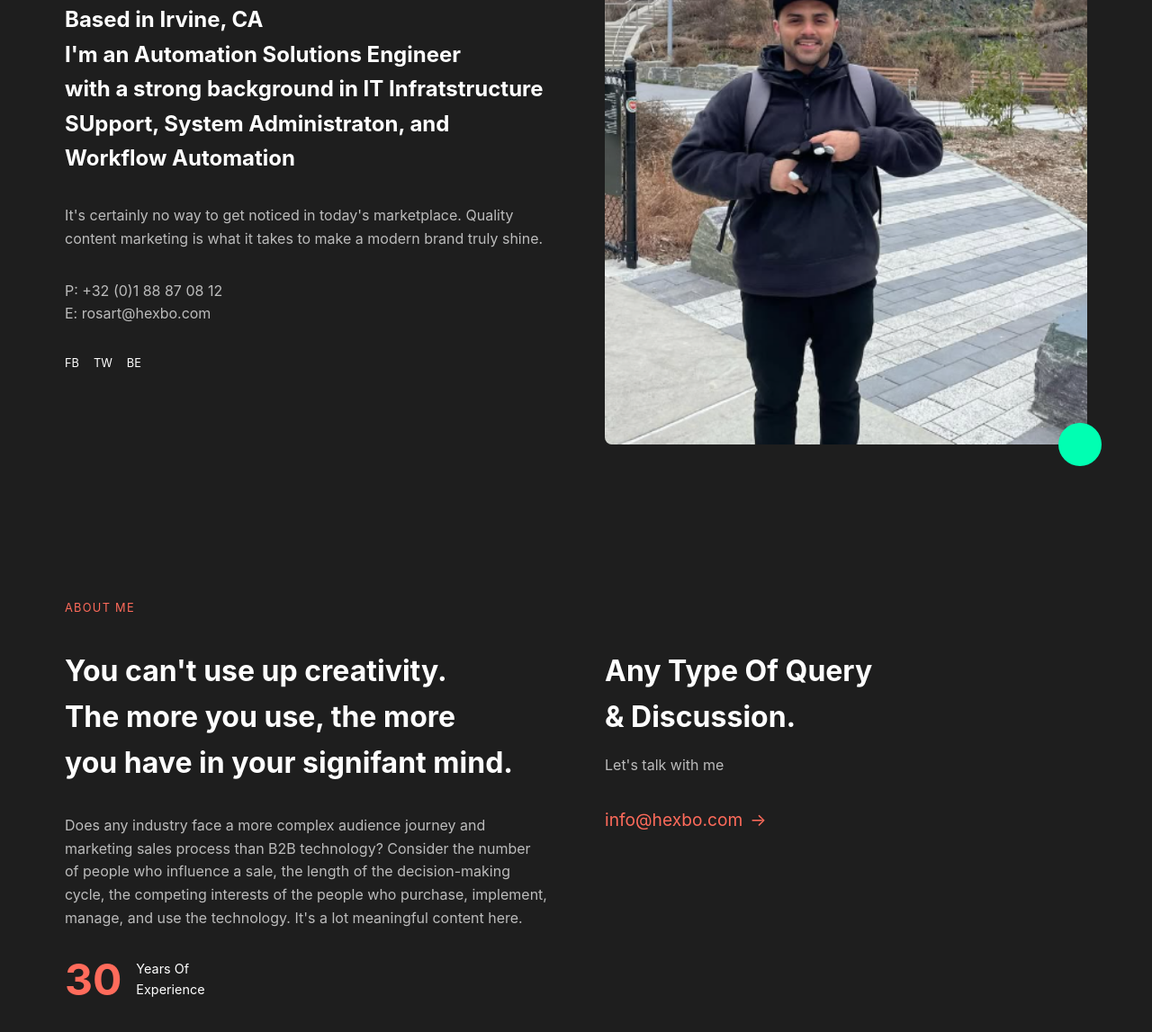
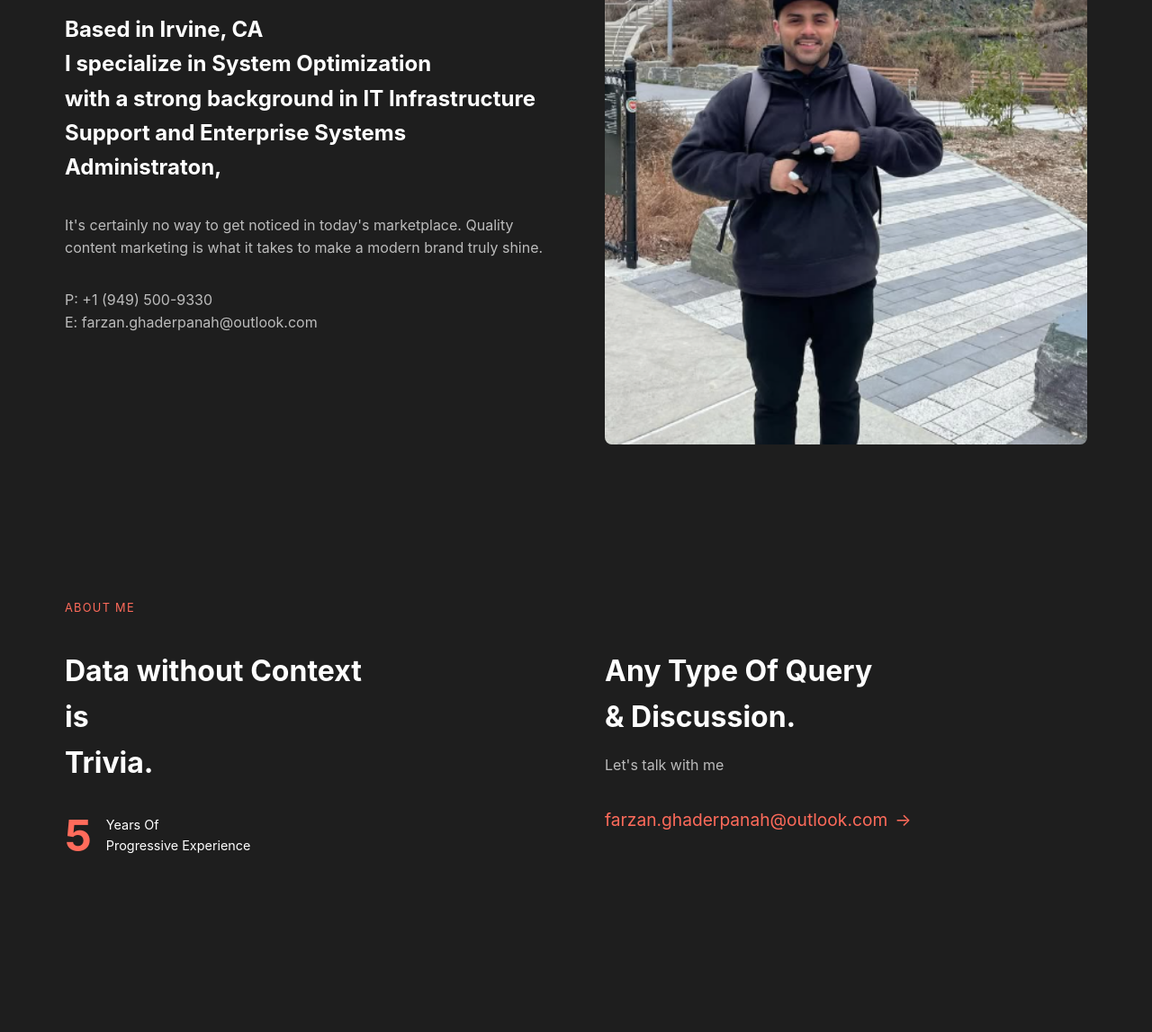
Before and after one commit to FarZoffOfficial/FarzanGhaderpanahPortfolio, a React app: page index.html in a window 1280 px wide. Shown: the part 441-1588 px from the top of the page at 90% size. After the commit the page ends 1490 px from the top, so only its background shows below. Built offline with nearby package versions, Linux system fonts and the light colour scheme.

Commit message:
Update index.html

```diff
--- a/index.html
+++ b/index.html
@@ -15,7 +15,7 @@
                 <a href="#">Services</a>
                 <a href="#">Works</a>
                 <a href="#">Journey</a>
-                <a href="#">Blog</a>
+
                 <a href="#">Contact</a>
             </nav>
             <div class="header-icons">
@@ -31,22 +31,16 @@
                 <h1>Farzan<br>Ghaderpanah</h1>
                 <div class="role">
                     <span class="title">IT Systems Engineer</span>
-                    <h2>Based in Irvine, CA<br>I'm an Automation Solutions Engineer<br>with a strong background in IT Infratstructure SUpport, System Administraton, and Workflow Automation<br></h2>
+                    <h2>Based in Irvine, CA<br>I specialize in System Optimization <br>with a strong background in IT Infrastructure Support and Enterprise Systems Administraton, <br></h2>
                 </div>
                 <p class="description">It's certainly no way to get noticed in today's marketplace. Quality content marketing is what it takes to make a modern brand truly shine.</p>
                 <div class="contact-info">
-                    <p>P: +32 (0)1 88 87 08 12</p>
-                    <p>E: rosart@hexbo.com</p>
-                </div>
-                <div class="social-links">
-                    <a href="#">FB</a>
-                    <a href="#">TW</a>
-                    <a href="#">BE</a>
+                    <p>P: +1 (949) 500-9330</p>
+                    <p>E: farzan.ghaderpanah@outlook.com</p>
                 </div>
             </div>
             <div class="hero-image">
                 <img src="MyBanner.png" alt="Profile">
-                <div class="accent-circle"></div>
             </div>
         </div>
 
@@ -54,18 +48,17 @@
             <span class="section-label">About Me</span>
             <div class="about-content">
                 <div class="about-text">
-                    <h2>You can't use up creativity.<br>The more you use, the more<br>you have in your signifant mind.</h2>
-                    <p>Does any industry face a more complex audience journey and marketing sales process than B2B technology? Consider the number of people who influence a sale, the length of the decision-making cycle, the competing interests of the people who purchase, implement, manage, and use the technology. It's a lot meaningful content here.</p>
+                    <h2>Data without Context<br>is <br>Trivia.</h2>
                     <div class="experience">
-                        <span class="number">30</span>
-                        <span class="text">Years Of<br>Experience</span>
+                        <span class="number">5</span>
+                        <span class="text">Years Of<br>Progressive Experience</span>
                     </div>
                 </div>
                 <div class="query-section">
                     <h2>Any Type Of Query<br>& Discussion.</h2>
                     <p>Let's talk with me</p>
-                    <a href="mailto:info@hexbo.com" class="email-link">
-                        info@hexbo.com
+                    <a href="mailto:farzan.ghaderpanah@outlook.com" class="email-link">
+                     farzan.ghaderpanah@outlook.com
                         <span class="arrow">→</span>
                     </a>
                 </div>
```
